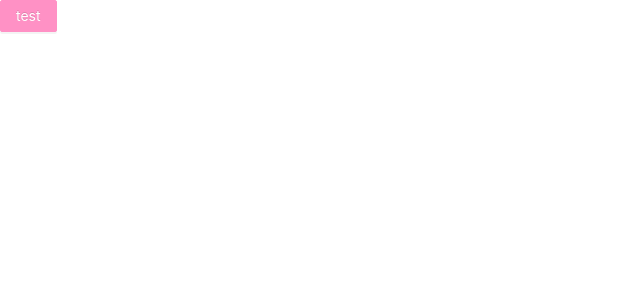
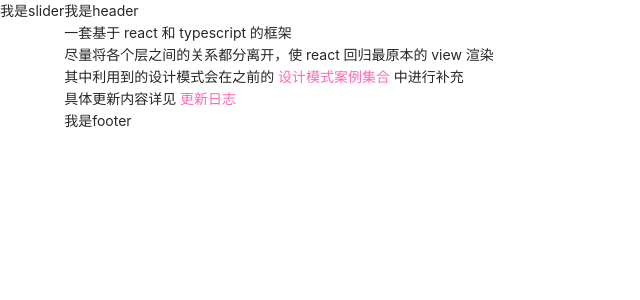
Before and after one commit to TTDrazy/react-newframe, a React (Create React App) app: page / in a window 1280 px wide. Shown: the top 300 px of the page, without its empty margins (0-640 px from the left). Built offline with nearby package versions, Linux system fonts and the light colour scheme.

Commit message:
初始化框架

```diff
--- a/craco.config.js
+++ b/craco.config.js
@@ -1,4 +1,4 @@
-const CracoLessPlugin = require('craco-less');
+const CracoLessPlugin = require('craco-less')
 // 配置全局路径通配符 @
 const path = require('path')
 
@@ -21,6 +21,7 @@ module.exports = {
   webpack: {
     alias: {
       '@': resolve('src'),
+      components: resolve('src/components'),
     },
   },
-};
+}
--- a/package.json
+++ b/package.json
@@ -22,6 +22,7 @@
     "react": "^17.0.1",
     "react-dom": "^17.0.1",
     "react-router": "^5.2.0",
+    "react-router-config": "^5.1.1",
     "react-router-dom": "^5.2.0",
     "react-scripts": "4.0.0",
     "typescript": "^4.0.3",
--- a/src/App.tsx
+++ b/src/App.tsx
@@ -1,19 +1,14 @@
 import React, { Suspense } from 'react'
 import './App.less'
 import { HashRouter as Router, Route } from 'react-router-dom'
+import { renderRoutes } from 'react-router-config'
 import routeList from './route/route.js'
 
 function App() {
   return (
     <Router>
       <Suspense fallback={<div>路由加载中，抱抱你，等一下下哦~</div>}>
-        {routeList.map((item: any) => {
-          if (item.exact) {
-            return <Route path={item.path} exact component={item.component} />
-          } else {
-            return <Route path={item.path} component={item.component} />
-          }
-        })}
+        {renderRoutes(routeList)}
       </Suspense>
     </Router>
   )
--- /dev/null
+++ b/src/component/Layout/Main.module.scss
@@ -0,0 +1,24 @@
+.container{
+  width:100%;
+  height:100%;
+  display: flex;
+  .leftBox{
+    .silder{
+
+    }
+  }
+  .rightBox{
+    display: flex;
+    flex-direction: column;
+    justify-content: space-between;
+    .header{
+
+    }
+    .content{
+
+    }
+    .footer{
+
+    }
+  }
+}
--- /dev/null
+++ b/src/component/Layout/Main.tsx
@@ -0,0 +1,23 @@
+import * as React from 'react'
+import style from './Main.module.scss'
+
+export interface IMainProps {}
+
+export default class Main extends React.Component<IMainProps> {
+  public render() {
+    return (
+      <div className={style.container}>
+        <div className={style.leftBox}>
+          <div className={style.silder}>我是slider</div>
+        </div>
+        <div className={style.rightBox}>
+          <div className={style.header}>我是header</div>
+          <div className={style.content}>
+            {this.props.children}
+          </div>
+          <div className={style.footer}>我是footer</div>
+        </div>
+      </div>
+    )
+  }
+}
--- a/src/route/route.js
+++ b/src/route/route.js
@@ -2,12 +2,18 @@ import React from 'react'
 // import { Redirect } from 'react-router-dom'
 
 const Home = React.lazy(() => import('@/view/Home'))
+const Broadcast = React.lazy(() => import('@/view/Broadcast'))
 
 const routeList = [
   {
     path: '/',
-    exact: true,
     component: Home,
+    children: [
+      {
+        path: '/broadcast',
+        component: Broadcast,
+      },
+    ],
   },
 ]
 
--- /dev/null
+++ b/src/view/Broadcast.tsx
@@ -0,0 +1,14 @@
+import * as React from 'react'
+import Main from '../component/Layout/Main'
+
+export interface IBroadcastProps {}
+
+export default class Broadcast extends React.Component<IBroadcastProps> {
+  public render() {
+    return (
+      <div>
+        <Main>23423423</Main>
+      </div>
+    )
+  }
+}
--- a/src/view/Home.tsx
+++ b/src/view/Home.tsx
@@ -1,15 +1,35 @@
-import * as React from 'react';
-import {Button} from 'antd'
+import * as React from 'react'
+import Main from '../component/Layout/Main'
 
-export interface IHomeProps {
-}
+export interface IHomeProps {}
 
 export default class Home extends React.Component<IHomeProps> {
   public render() {
     return (
       <div>
-        <Button type="primary">test</Button>
+        <Main>
+          <div> 一套基于 react 和 typescript 的框架</div>
+
+          <div>
+            尽量将各个层之间的关系都分离开，使 react 回归最原本的 view 渲染
+          </div>
+
+          <div>
+            其中利用到的设计模式会在之前的{' '}
+            <a href="https://github.com/TTDrazy/DesignPattern">
+              设计模式案例集合
+            </a>{' '}
+            中进行补充
+          </div>
+
+          <div>
+            具体更新内容详见{' '}
+            <a href="https://github.com/TTDrazy/react-newframe/blob/master/CHANGELOG.md">
+              更新日志
+            </a>{' '}
+          </div>
+        </Main>
       </div>
-    );
+    )
   }
 }
```
Also changed, not shown: 2 other files (tests, documents, lock files or other folders).
